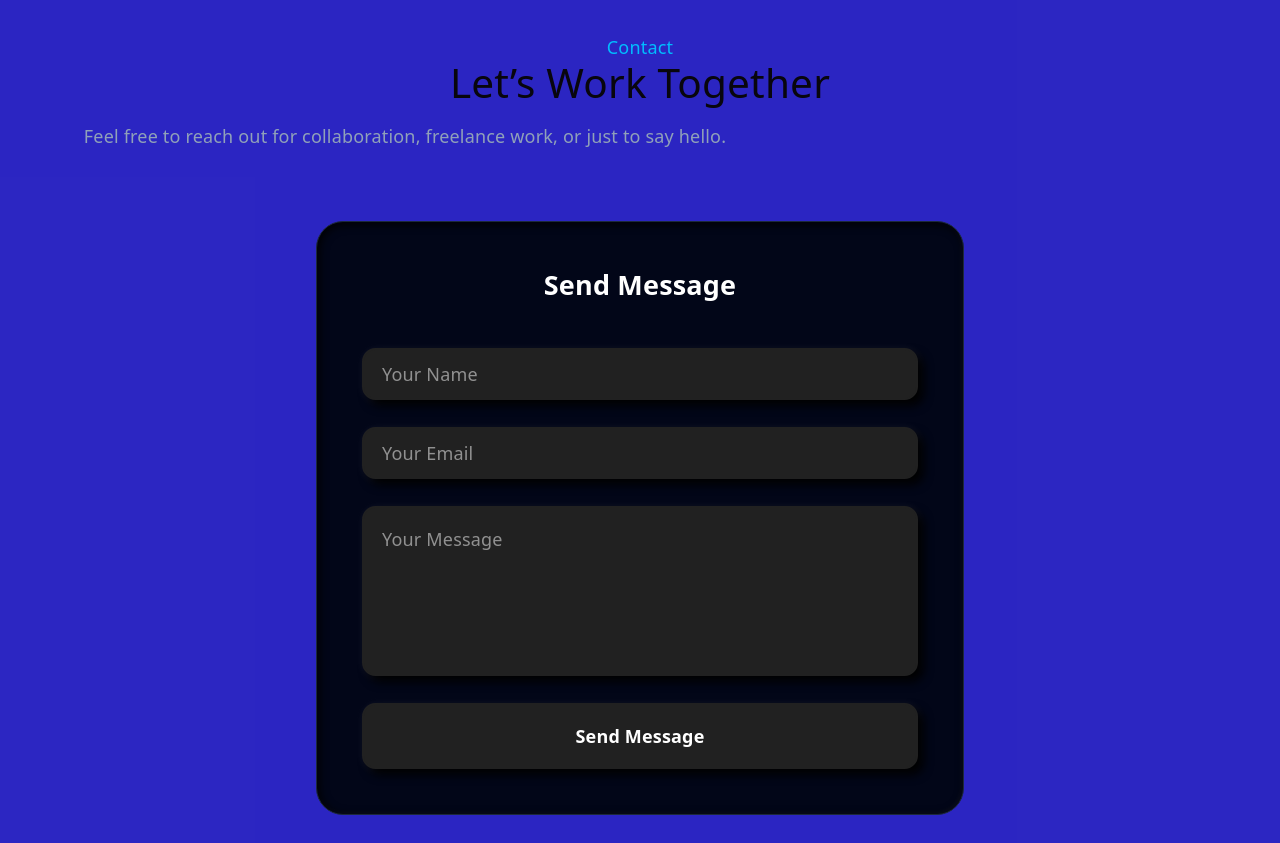
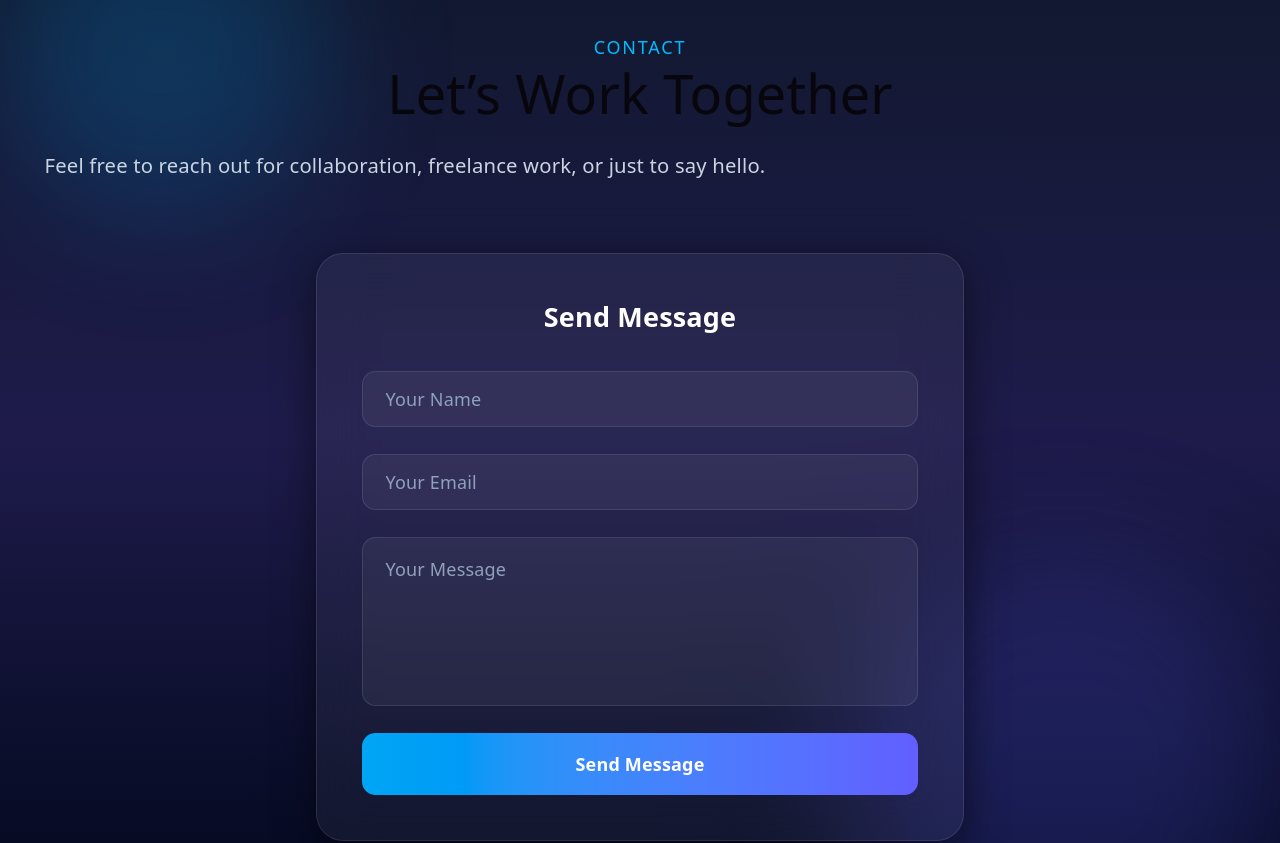
Before and after one commit to mochamadfahmifadillah/portfolio-fahmi-developer, a React (Vite) app in the folder client/: page / in a window 1280 px wide. Shown: the part 5920-6763 px from the top of the page. Built offline with nearby package versions, Linux system fonts and the light colour scheme.

Commit message:
Mengganti tampilan contact

```diff
--- a/client/src/sections/Contact.jsx
+++ b/client/src/sections/Contact.jsx
@@ -1,19 +1,35 @@
 const Contact = () => {
   return (
-    <section id="contact" className="py-32 px-6 bg-[#362EED]/80">
-      <div className="max-w-6xl mx-auto">
+    <section
+      id="contact"
+      className="
+        relative
+        py-32
+        px-6
+        overflow-hidden
+        bg-gradient-to-b
+        from-[#0f172a]
+        via-[#1e1b4b]
+        to-[#020617]
+      "
+    >
+      {/* Blur Background Effects */}
+      <div className="absolute top-0 left-0 w-72 h-72 bg-sky-500/20 rounded-full blur-3xl" />
+      <div className="absolute bottom-0 right-0 w-96 h-96 bg-indigo-500/20 rounded-full blur-3xl" />
+
+      <div className="relative max-w-6xl mx-auto">
 
         {/* Title */}
         <div className="text-center mb-16">
-          <p className="text-sky-400 font-medium mb-4">
+          <p className="text-sky-400 font-medium mb-4 tracking-widest uppercase">
             Contact
           </p>
 
-          <h2 className="text-4xl font-bold text-white mb-4">
+          <h2 className="text-5xl font-bold text-white mb-5 leading-tight">
             Let’s Work Together
           </h2>
 
-          <p className="text-slate-400 max-w-2xl mx-auto">
+          <p className="text-slate-300 max-w-2xl mx-auto text-lg">
             Feel free to reach out for collaboration, freelance work,
             or just to say hello.
           </p>
@@ -24,18 +40,21 @@ const Contact = () => {
 
           <div
             className="
-              w-full max-w-xl
+              w-full
+              max-w-xl
               rounded-3xl
-              bg-slate-950
-              border border-slate-800
+              border
+              border-white/10
+              bg-white/5
+              backdrop-blur-xl
               p-10
-              shadow-[inset_2px_2px_10px_rgba(0,0,0,1),inset_-1px_-1px_5px_rgba(255,255,255,0.06)]
+              shadow-[0_10px_40px_rgba(0,0,0,0.5)]
             "
           >
 
             <form className="flex flex-col gap-6">
 
-              <h3 className="text-2xl font-semibold text-white text-center mb-4">
+              <h3 className="text-2xl font-semibold text-white text-center mb-2">
                 Send Message
               </h3>
 
@@ -44,17 +63,20 @@ const Contact = () => {
                 placeholder="Your Name"
                 className="
                   w-full
-                  min-h-[52px]
-                  bg-[#212121]
-                  border-2 border-[#212121]
+                  min-h-[56px]
+                  bg-white/5
+                  border
+                  border-white/10
                   rounded-xl
-                  px-4
+                  px-5
                   text-white
+                  placeholder:text-slate-400
                   outline-none
-                  transition-all duration-300
-                  shadow-[6px_6px_10px_rgba(0,0,0,1),1px_1px_10px_rgba(255,255,255,0.08)]
-                  focus:scale-[1.02]
-                  focus:shadow-[6px_6px_10px_rgba(0,0,0,1),1px_1px_10px_rgba(255,255,255,0.08),inset_2px_2px_10px_rgba(0,0,0,1)]
+                  transition-all
+                  duration-300
+                  focus:border-sky-400
+                  focus:bg-white/10
+                  focus:shadow-[0_0_20px_rgba(56,189,248,0.25)]
                 "
               />
 
@@ -63,17 +85,20 @@ const Contact = () => {
                 placeholder="Your Email"
                 className="
                   w-full
-                  min-h-[52px]
-                  bg-[#212121]
-                  border-2 border-[#212121]
+                  min-h-[56px]
+                  bg-white/5
+                  border
+                  border-white/10
                   rounded-xl
-                  px-4
+                  px-5
                   text-white
+                  placeholder:text-slate-400
                   outline-none
-                  transition-all duration-300
-                  shadow-[6px_6px_10px_rgba(0,0,0,1),1px_1px_10px_rgba(255,255,255,0.08)]
-                  focus:scale-[1.02]
-                  focus:shadow-[6px_6px_10px_rgba(0,0,0,1),1px_1px_10px_rgba(255,255,255,0.08),inset_2px_2px_10px_rgba(0,0,0,1)]
+                  transition-all
+                  duration-300
+                  focus:border-sky-400
+                  focus:bg-white/10
+                  focus:shadow-[0_0_20px_rgba(56,189,248,0.25)]
                 "
               />
 
@@ -82,18 +107,21 @@ const Contact = () => {
                 placeholder="Your Message"
                 className="
                   w-full
-                  bg-[#212121]
-                  border-2 border-[#212121]
+                  bg-white/5
+                  border
+                  border-white/10
                   rounded-xl
-                  px-4
+                  px-5
                   py-4
                   text-white
+                  placeholder:text-slate-400
                   resize-none
                   outline-none
-                  transition-all duration-300
-                  shadow-[6px_6px_10px_rgba(0,0,0,1),1px_1px_10px_rgba(255,255,255,0.08)]
-                  focus:scale-[1.02]
-                  focus:shadow-[6px_6px_10px_rgba(0,0,0,1),1px_1px_10px_rgba(255,255,255,0.08),inset_2px_2px_10px_rgba(0,0,0,1)]
+                  transition-all
+                  duration-300
+                  focus:border-sky-400
+                  focus:bg-white/10
+                  focus:shadow-[0_0_20px_rgba(56,189,248,0.25)]
                 "
               />
 
@@ -101,15 +129,17 @@ const Contact = () => {
                 className="
                   py-4
                   rounded-xl
-                  bg-[#212121]
-                  border-2 border-[#212121]
+                  bg-gradient-to-r
+                  from-sky-500
+                  to-indigo-500
                   text-white
                   font-semibold
                   cursor-pointer
-                  transition-all duration-300
-                  shadow-[6px_6px_10px_rgba(0,0,0,1),1px_1px_10px_rgba(255,255,255,0.08)]
-                  hover:scale-[1.03]
-                  hover:shadow-[6px_6px_10px_rgba(0,0,0,1),1px_1px_10px_rgba(255,255,255,0.08),inset_2px_2px_10px_rgba(0,0,0,1)]
+                  transition-all
+                  duration-300
+                  hover:scale-[1.02]
+                  hover:shadow-[0_10px_30px_rgba(59,130,246,0.4)]
+                  active:scale-[0.98]
                 "
               >
                 Send Message
```
